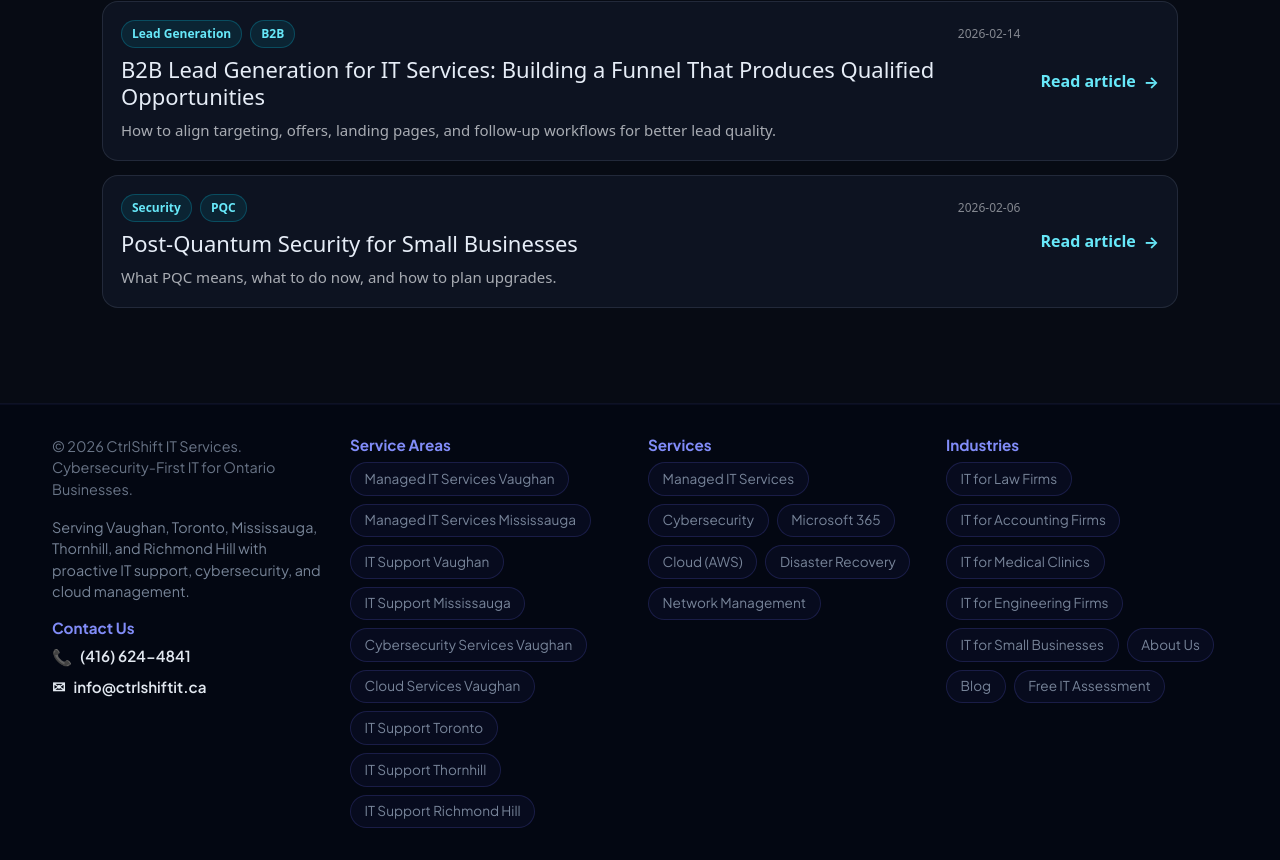
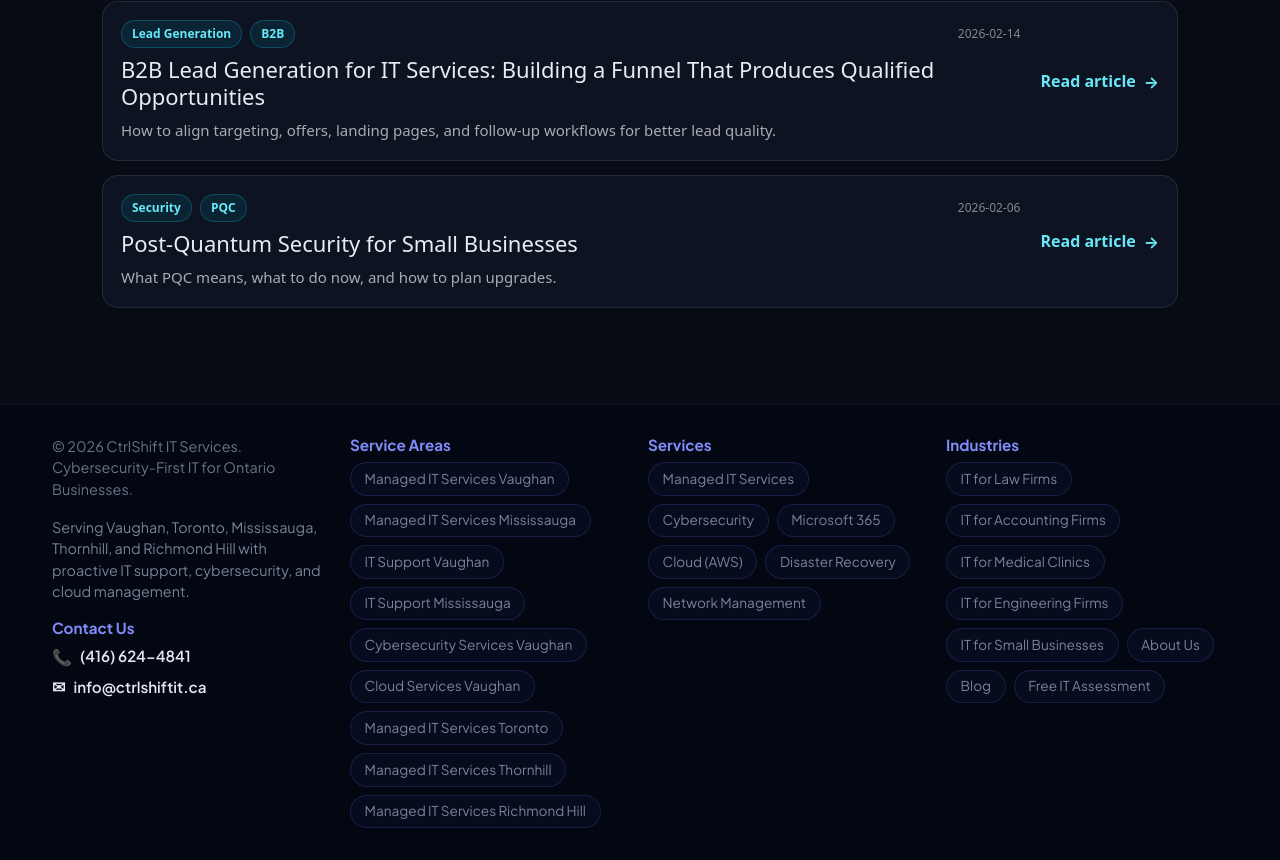
Before and after one commit to gratnam1/cloudcareit, an Angular app: page /blog in a window 1280 px wide. Shown: the part 2577-3437 px from the top of the page. Built offline with nearby package versions, Linux system fonts and the light colour scheme.

Commit message:
Fix footer links: add prerender entries, remove redirect conflicts, correct labels

```diff
--- a/src/app/app.component.html
+++ b/src/app/app.component.html
@@ -99,9 +99,9 @@
             <a class="site-footer-link" routerLink="/it-support-mississauga">IT Support Mississauga</a>
             <a class="site-footer-link" routerLink="/cybersecurity-services-vaughan">Cybersecurity Services Vaughan</a>
             <a class="site-footer-link" routerLink="/cloud-services-vaughan">Cloud Services Vaughan</a>
-            <a class="site-footer-link" routerLink="/managed-it-services-toronto">IT Support Toronto</a>
-            <a class="site-footer-link" routerLink="/managed-it-services-thornhill">IT Support Thornhill</a>
-            <a class="site-footer-link" routerLink="/managed-it-services-richmond-hill">IT Support Richmond Hill</a>
+            <a class="site-footer-link" routerLink="/managed-it-services-toronto">Managed IT Services Toronto</a>
+            <a class="site-footer-link" routerLink="/managed-it-services-thornhill">Managed IT Services Thornhill</a>
+            <a class="site-footer-link" routerLink="/managed-it-services-richmond-hill">Managed IT Services Richmond Hill</a>
           </div>
         </div>
       </div>
--- a/src/app/pages/home/home.component.html
+++ b/src/app/pages/home/home.component.html
@@ -75,7 +75,7 @@
       <a class="location-pill" routerLink="/managed-it-services-mississauga">Managed IT Services Mississauga</a>
       <a class="location-pill" routerLink="/it-support-vaughan">IT Support Vaughan</a>
       <a class="location-pill" routerLink="/it-support-mississauga">IT Support Mississauga</a>
-      <a class="location-pill" routerLink="/managed-it-services-toronto">Managed IT Services Toronto</a>
+      <a class="location-pill" routerLink="/managed-it-services-toronto">IT Services Toronto</a>
     </div>
   </div>
 </section>
```
Also changed, not shown: src/app/app.routes.server.ts (+10 -0 lines), 1 other file (tests, documents, lock files or other folders).
